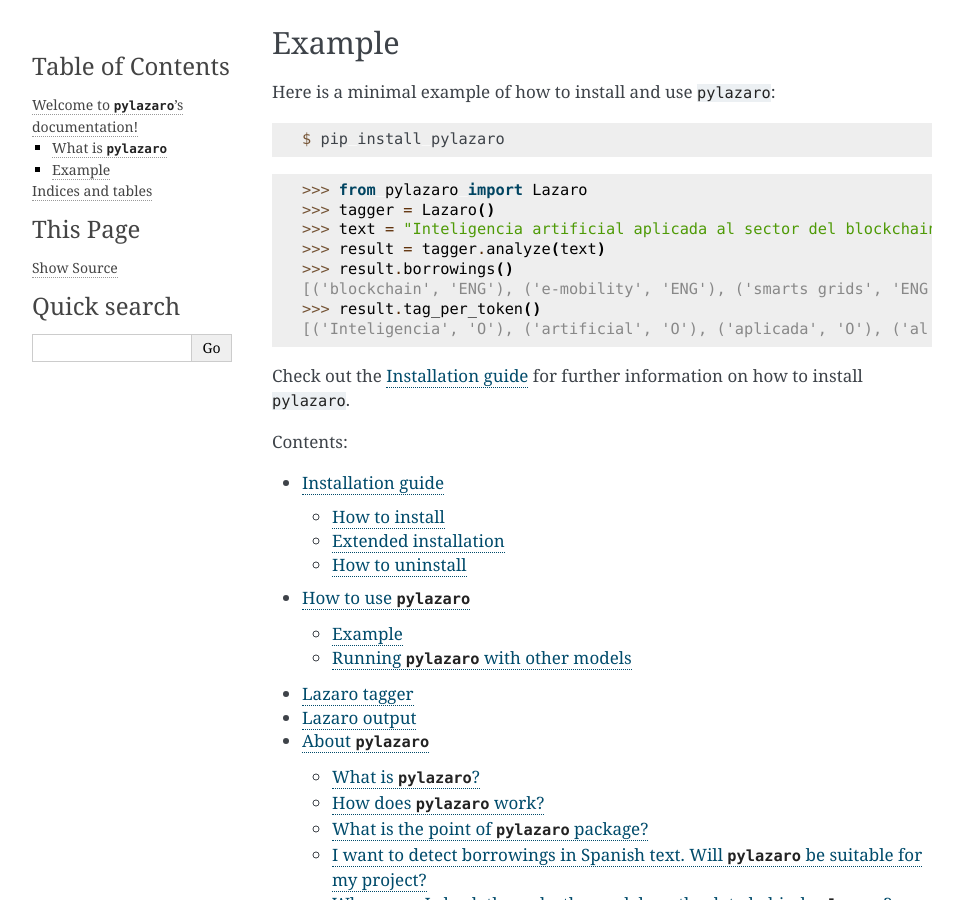
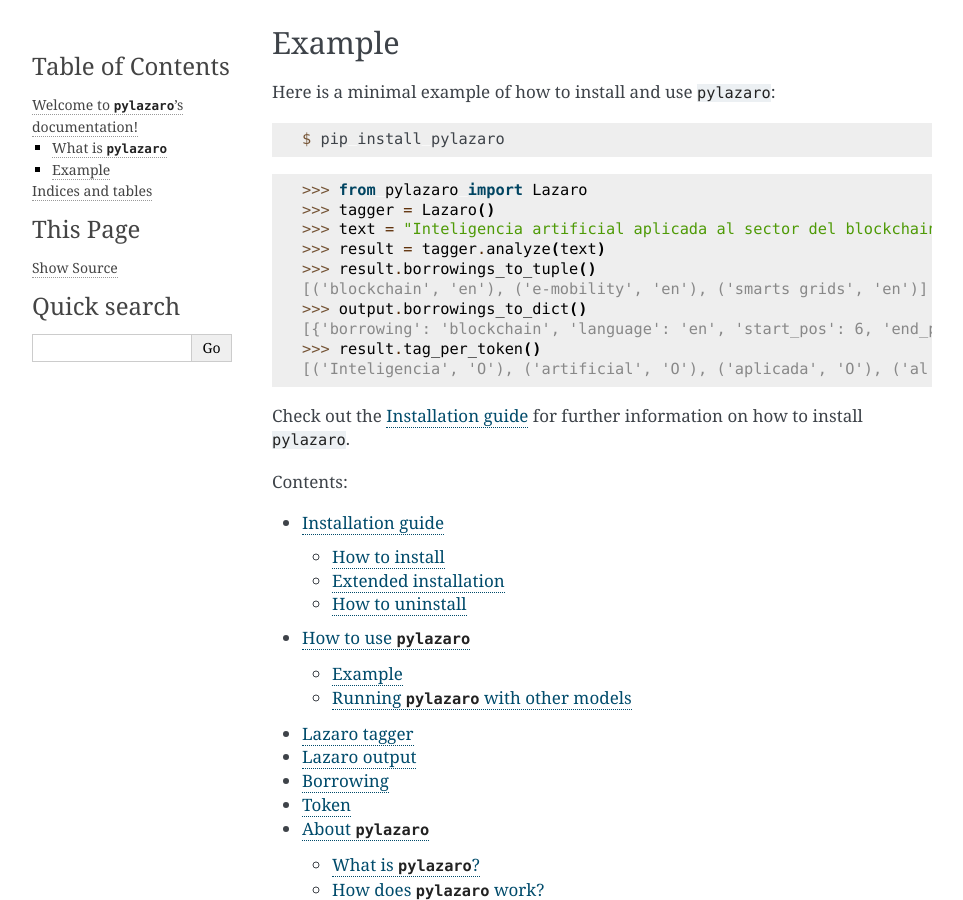
Before and after one commit to lirondos/pylazaro, a Sphinx documentation site: the page built from docs/source/index.rst, in a window 1280 px wide and 900 px high, scrolled down 378 px. Shown: the whole window, without its empty margins (148-1111 px from the left). Built offline with Sphinx 7.4.7, drawn with Linux system fonts in a browser that asks for light colours.

Commit message:
Docs updated

```diff
--- a/docs/source/index.rst
+++ b/docs/source/index.rst
@@ -21,8 +21,10 @@ Here is a minimal example of how to install and use ``pylazaro``:
 >>> tagger = Lazaro()
 >>> text = "Inteligencia artificial aplicada al sector del blockchain, la e-mobility y las smarts grids entre otros; favoreciendo las interacciones colaborativas."
 >>> result = tagger.analyze(text)
->>> result.borrowings()
-[('blockchain', 'ENG'), ('e-mobility', 'ENG'), ('smarts grids', 'ENG')]
+>>> result.borrowings_to_tuple()
+[('blockchain', 'en'), ('e-mobility', 'en'), ('smarts grids', 'en')]
+>>> output.borrowings_to_dict()
+[{'borrowing': 'blockchain', 'language': 'en', 'start_pos': 6, 'end_pos': 7}, {'borrowing': 'e-mobility', 'language': 'en', 'start_pos': 9, 'end_pos': 10}, {'borrowing': 'smarts grids', 'language': 'en', 'start_pos': 12, 'end_pos': 14}]
 >>> result.tag_per_token()
 [('Inteligencia', 'O'), ('artificial', 'O'), ('aplicada', 'O'), ('al', 'O'), ('sector', 'O'), ('del', 'O'), ('blockchain', 'B-ENG'), (',', 'O'), ('la', 'O'), ('e-mobility', 'B-ENG'), ('y', 'O'), ('las', 'O'), ('smarts', 'B-ENG'), ('grids', 'I-ENG'), ('entre', 'O'), ('otros', 'O'), (';', 'O'), ('favoreciendo', 'O'), ('las', 'O'), ('interacciones', 'O'), ('colaborativas', 'O'), ('.', 'O')]
 
@@ -37,6 +39,8 @@ Check out the :doc:`install` for further information on how to install ``pylazar
    howto
    tagger
    output
+   borrowing
+   token
    about
 
 
```
